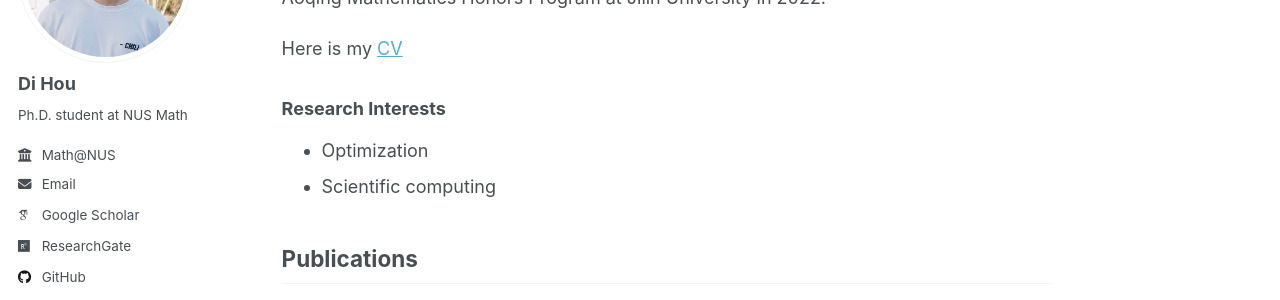
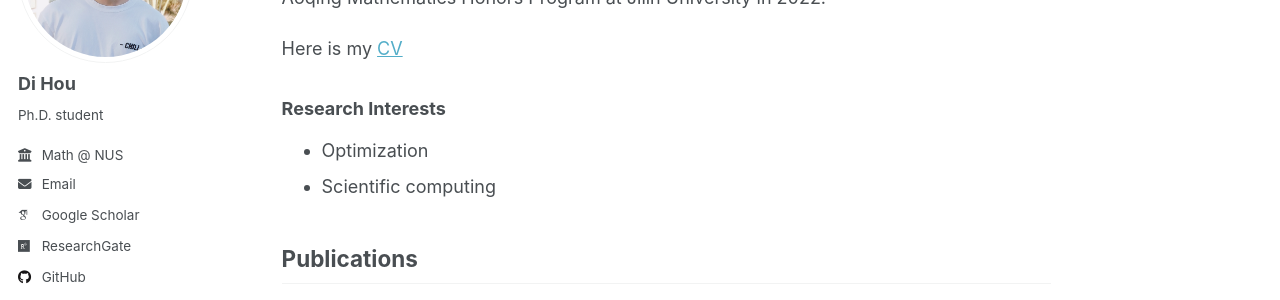
Before and after one commit to HouDiOpt/HouDiOpt.github.io, a Jekyll site: the page built from _pages/about.md, in a window 1280 px wide. Shown: the part 211-511 px from the top of the page. Built offline with Jekyll 4.4.1, drawn with Linux system fonts in a browser that asks for light colours; some web fonts are replaced; a script that is not in the unit is left out.

Commit message:
Update bio and employer details in config

```diff
--- a/_config.yml
+++ b/_config.yml
@@ -25,8 +25,8 @@ author:
   avatar           : "houdi.JPG"
   name             : "Di Hou"
   pronouns         : # example: "she/her"
-  bio              : "Ph.D. student at NUS Math"
-  employer         : "Math@NUS"
+  bio              : "Ph.D. student"
+  employer         : "Math @ NUS"
   uri              : # URL
   email            : "dihou@u.nus.edu"
 
```
